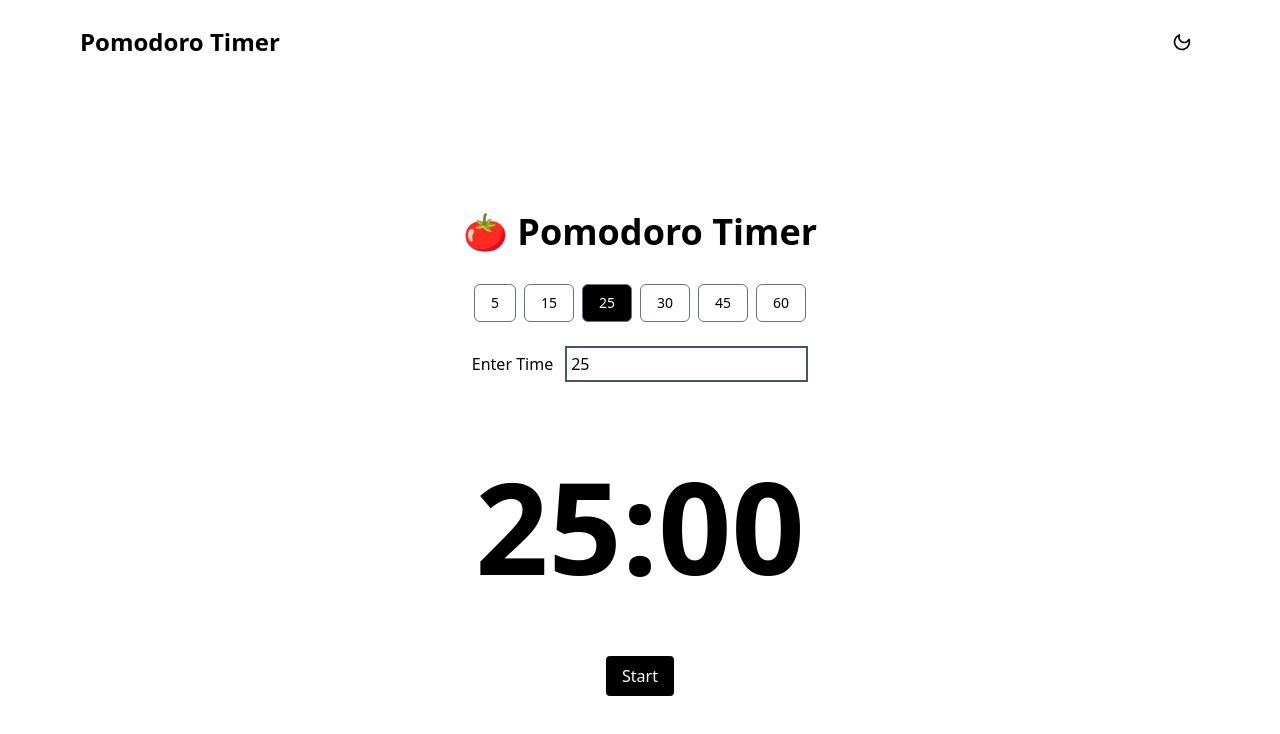
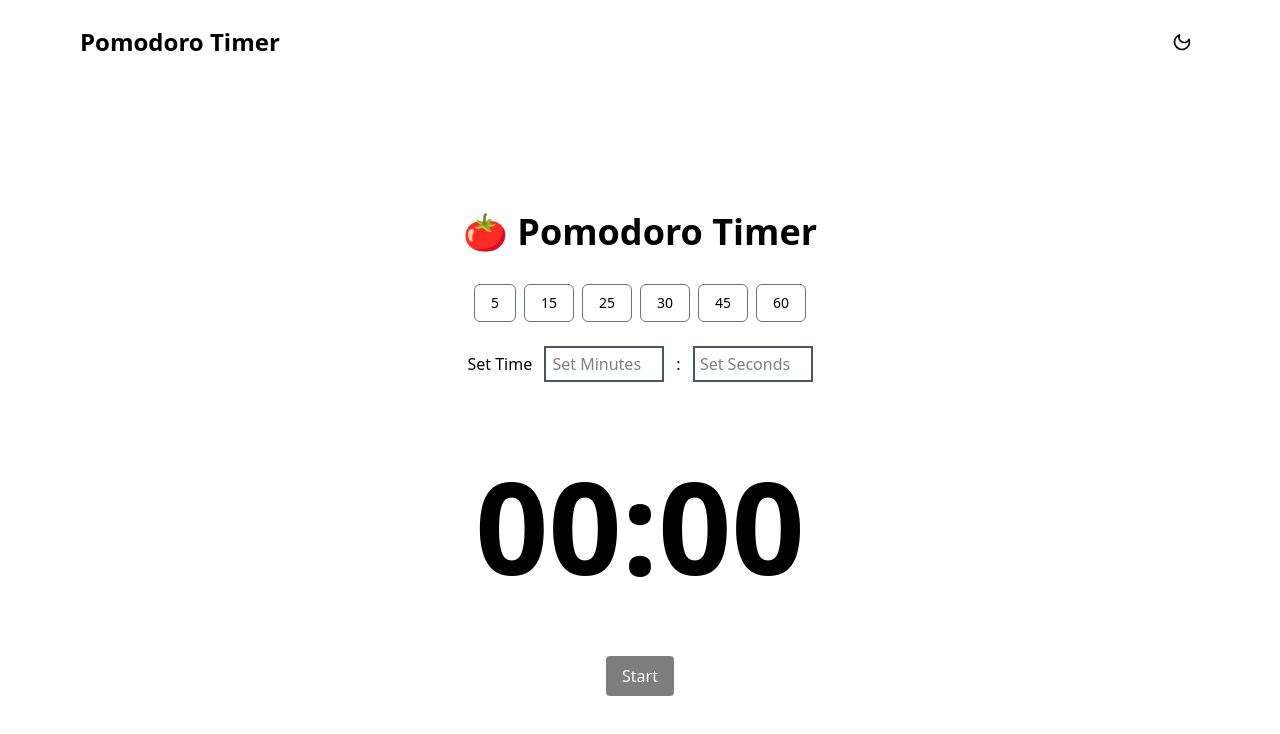
Before and after one commit to Vishalrathod8788/pomodoro, a React (Vite) app: page / in a window 1280 px wide. Shown: the top 734 px of the page. Built offline with nearby package versions, Linux system fonts and the light colour scheme.

Commit message:
some timer validation add and complete pomodoro project

```diff
--- a/src/App.jsx
+++ b/src/App.jsx
@@ -15,9 +15,9 @@ function App() {
     }
 
     return {
-      timeLeft: 25 * 60,
+      timeLeft: 0,
       isRunning: false,
-      selectedTime: 25,
+      selectedTime: 0,
       isPush: false
     };
   }
@@ -29,6 +29,8 @@ function App() {
   const [isRunning, setIsRunning] = useState(initialState.isRunning);
   const [selectedTime, setSelectedTime] = useState(initialState.selectedTime);
   const [isPush, setIsPush] = useState(initialState.isPush);
+  const [minutes, setMinutes] = useState("");
+  const [seconds, setSeconds] = useState("");
 
   //🟢 SAVE: Jab bhi state change ho, save karo
   useEffect(() => {
@@ -67,6 +69,7 @@ function App() {
   }
 
   const handleOnStart = () => {
+
     setIsRunning(true);
     setIsPush(true);
   }
@@ -85,7 +88,24 @@ function App() {
     setIsRunning(false);
     setIsPush(false)
     setTimeLeft(selectedTime * 60);
+    setMinutes(0);
+    setSeconds(0);
   };
+
+  const handleTimeChange = (type, value) => {
+    const num = Number(value);
+
+    // Validate: only 0-60 range, no negative values
+    if (num < 0 || num > 60) return;
+
+    if (type === "minutes") setMinutes(num);
+    if (type === "seconds") setSeconds(num);
+
+    const totalTime = (type === "minutes" ? num * 60 : minutes * 60) +
+      (type === "seconds" ? num : seconds);
+
+    setTimeLeft(totalTime);
+  }
 
   return (
     <div className="w-full h-screen bg-white text-black dark:bg-black dark:text-white text-center">
@@ -94,14 +114,14 @@ function App() {
         <h1 className="text-4xl font-bold mb-2">🍅 Pomodoro Timer</h1>
         <TimerOptions onSelected={handleSelectedTime} isRunning={isRunning} selectedTime={selectedTime} />
         <div className="flex justify-center gap-3 items-center mt-6">
-          <label>Enter Time</label>
-          <input placeholder="Enter Time" className="p-1 border-2 border-gray-600" type="text" value={selectedTime} onChange={(e) => {
-            const newTime = Number(e.target.value);
-            setSelectedTime(newTime);
-            setTimeLeft(newTime * 60);
-          }} /></div>
+          <label>Set Time</label>
+          <input disabled={isRunning} placeholder="Set Minutes" className="p-1 border-2 border-gray-600 w-30 text-center" type="number" min="0" max="60" value={minutes === 0 ? "" : minutes} onChange={(e) => { handleTimeChange("minutes", e.target.value) }} />
+          <span>:</span>
+          <input disabled={isRunning} placeholder="Set Seconds" className="p-1 border-2 border-gray-600 w-30 text-center" type="number" min="0" max="60" value={seconds === 0 ? "" : seconds} onChange={(e) => { handleTimeChange("seconds", e.target.value) }} />
+        </div>
+
         <TimerDisplay timeLeft={timeLeft} />
-        <Controls onStart={handleOnStart} onPause={handleOnPush} onReset={handleOnReset} isRunnig={isRunning} isPush={isPush} />
+        <Controls onStart={handleOnStart} onPause={handleOnPush} onReset={handleOnReset} isRunning={isRunning} isPush={isPush} timeLeft={timeLeft} />
       </div>
 
     </div>
--- a/src/components/Controls.jsx
+++ b/src/components/Controls.jsx
@@ -1,7 +1,7 @@
-export const Controls = ({ onStart, onPause, onReset, isRunnig, isPush }) => {
+export const Controls = ({ onStart, onPause, onReset, isRunning, isPush, timeLeft }) => {
     return (
         <div className="flex justify-center space-x-4 mt-16 font-medium">
-            {isRunnig ? (
+            {isRunning ? (
                 <>
                     {isPush ?
                         <button
@@ -22,8 +22,9 @@ export const Controls = ({ onStart, onPause, onReset, isRunnig, isPush }) => {
                 </>
             ) : (
                 <button
+                    disabled={isRunning || timeLeft === 0}
                     onClick={onStart}
-                    className="bg-black text-white dark:bg-white dark:text-black px-4 py-2 rounded-md border-2 border-white">
+                    className="bg-black text-white dark:bg-white dark:text-black px-4 py-2 rounded-md border-2 border-white disabled:opacity-50 disabled:cursor-not-allowed">
                     Start
                 </button>
             )}
```
